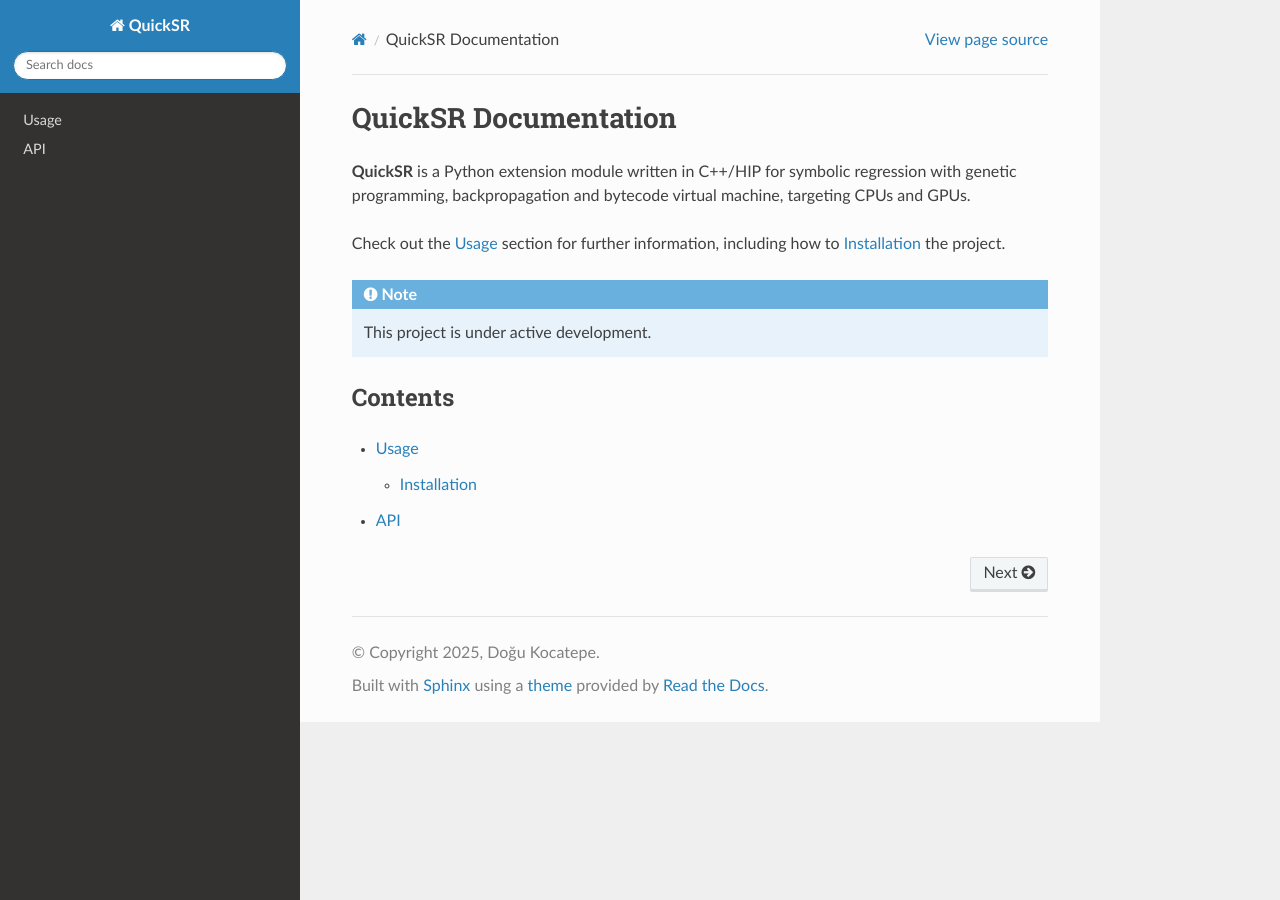
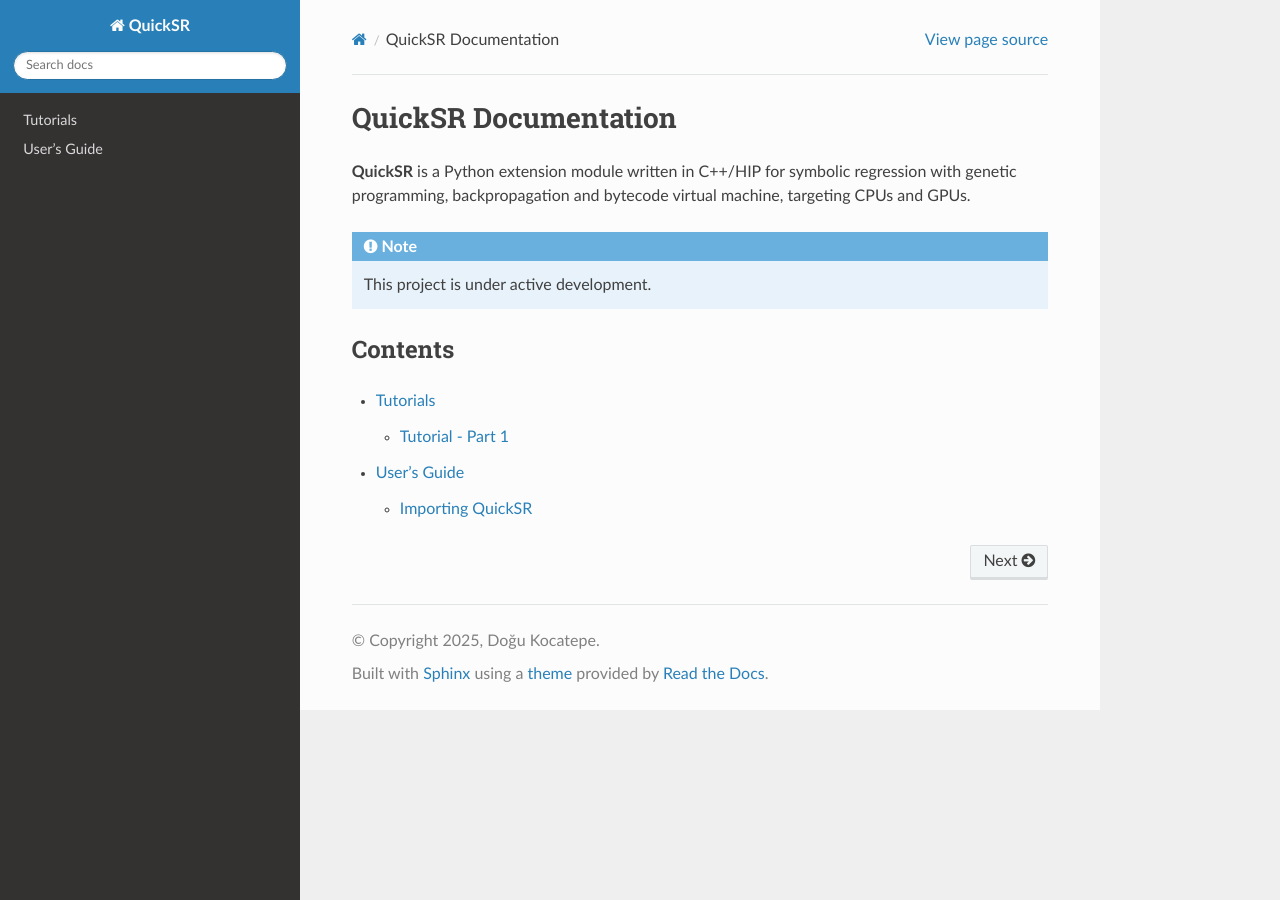
Before and after one commit to kocatepedogu/quick-symbolic-regression-docs, a Sphinx documentation site: the page built from docs/source/index.rst, in a window 1280 px wide. Built offline with Sphinx 7.4.7 and the Read the Docs theme 3.1.0, drawn with Linux system fonts in a browser that asks for light colours.

Commit message:
Reorganize documentation

```diff
--- a/docs/requirements.txt
+++ b/docs/requirements.txt
@@ -1,2 +1,3 @@
 sphinx==7.1.2
 sphinx-rtd-theme==1.3.0rc1
+nbsphinx==0.9.7
--- a/docs/source/conf.py
+++ b/docs/source/conf.py
@@ -17,7 +17,9 @@
     'sphinx.ext.autodoc',
     'sphinx.ext.autosummary',
     'sphinx.ext.intersphinx',
+    "nbsphinx",
 ]
+
 
 intersphinx_mapping = {
     'python': ('https://docs.python.org/3/', None),
--- a/docs/source/index.rst
+++ b/docs/source/index.rst
@@ -4,9 +4,6 @@
 **QuickSR** is a Python extension module written in C++/HIP for
 symbolic regression with genetic programming, backpropagation and
 bytecode virtual machine, targeting CPUs and GPUs.
-
-Check out the :doc:`usage` section for further information, including
-how to :ref:`installation` the project.
 
 .. note::
 
@@ -16,6 +13,7 @@
 --------
 
 .. toctree::
+   :maxdepth: 3
 
-   usage
-   api
+   tutorials/index
+   user/index
--- /dev/null
+++ b/docs/source/user/index.rst
@@ -0,0 +1,8 @@
+User's Guide
+============
+
+.. _user:
+
+.. toctree::
+
+   importing
```
Also changed, not shown: docs/source/api.rst (deleted, +0 -7 lines), docs/source/tutorials/index.rst (added, +10 -0 lines), docs/source/usage.rst (deleted, +0 -33 lines), docs/source/user/importing.rst (added, +16 -0 lines), docs/source/tutorials/tutorial1.ipynb (added), 1 other file.
